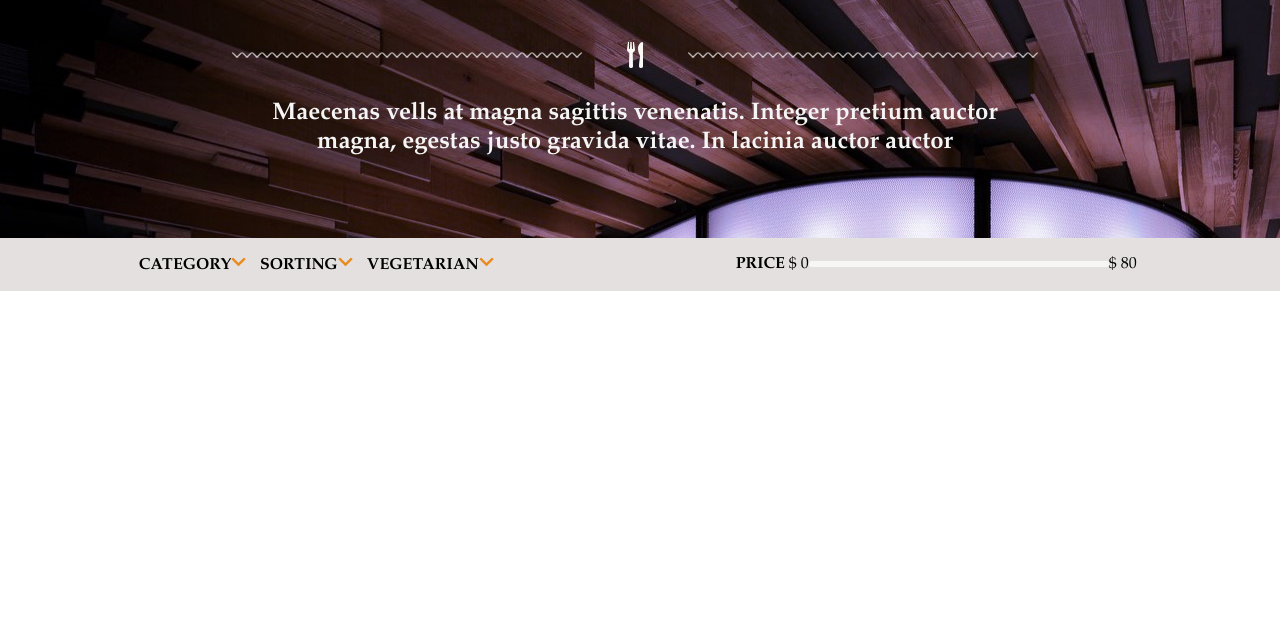
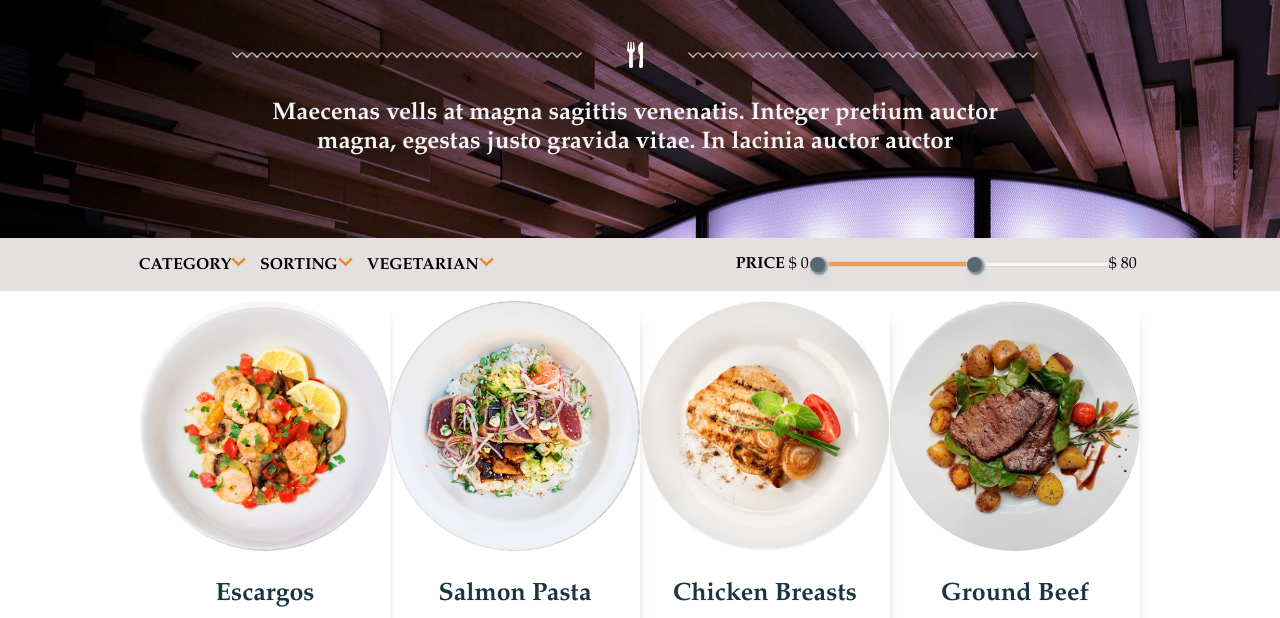
Before and after one commit to tudor-alexa99/coffee-shop-wolfpack, a website: page CoffeeShop/index.html in a window 1280 px wide. Shown: the part 182-800 px from the top of the page. Drawn offline with nearby package versions, Linux system fonts and the light colour scheme.

Commit message:
final adjustments

```diff
--- a/CoffeeShop/script.js
+++ b/CoffeeShop/script.js
@@ -1,4 +1,5 @@
 window.onload = function() {
+    initialiseDishes();
     populateDishes();
     resizePlates();
     initialiseSlider();
--- a/CoffeeShop/styles.sass
+++ b/CoffeeShop/styles.sass
@@ -11,7 +11,6 @@
 $dish-size: 250px
 html
   height: 100%
-  background-color: #ee
   scroll-behavior: smooth
 body
   margin: 0
```
Also changed, not shown: CoffeeShop/site_preview.jpg (added), CoffeeShop/styles.css, 1 other file.
